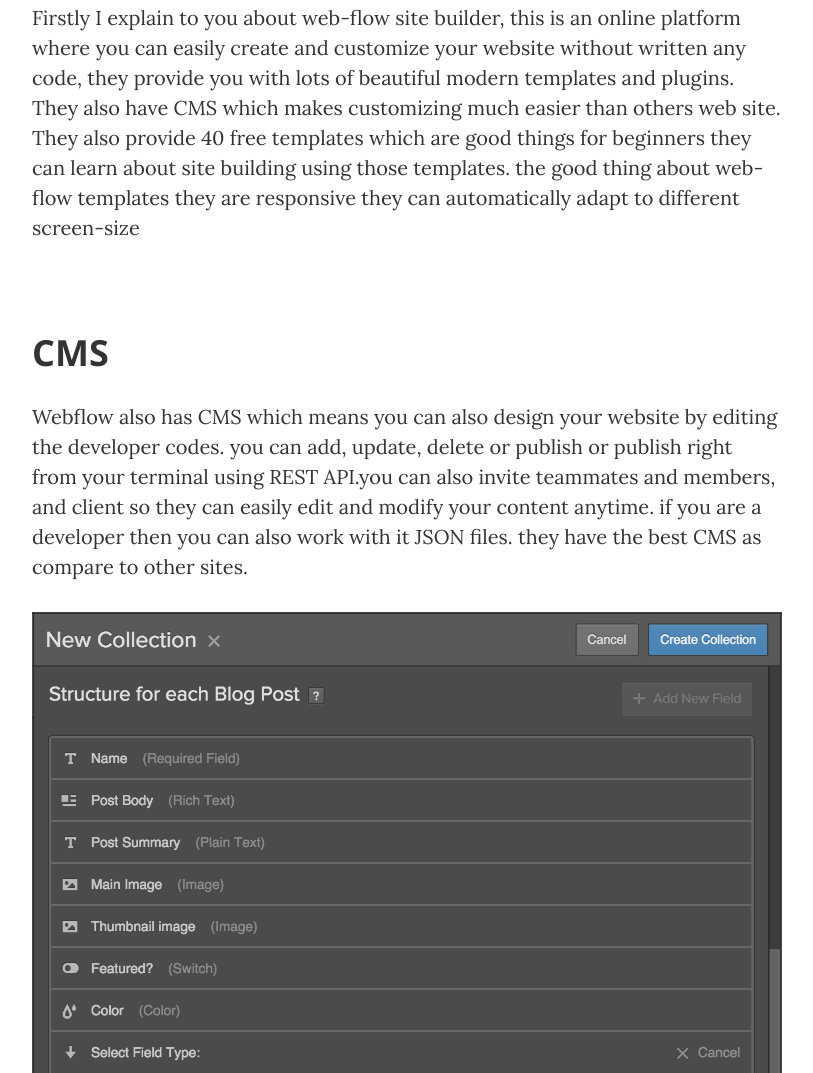
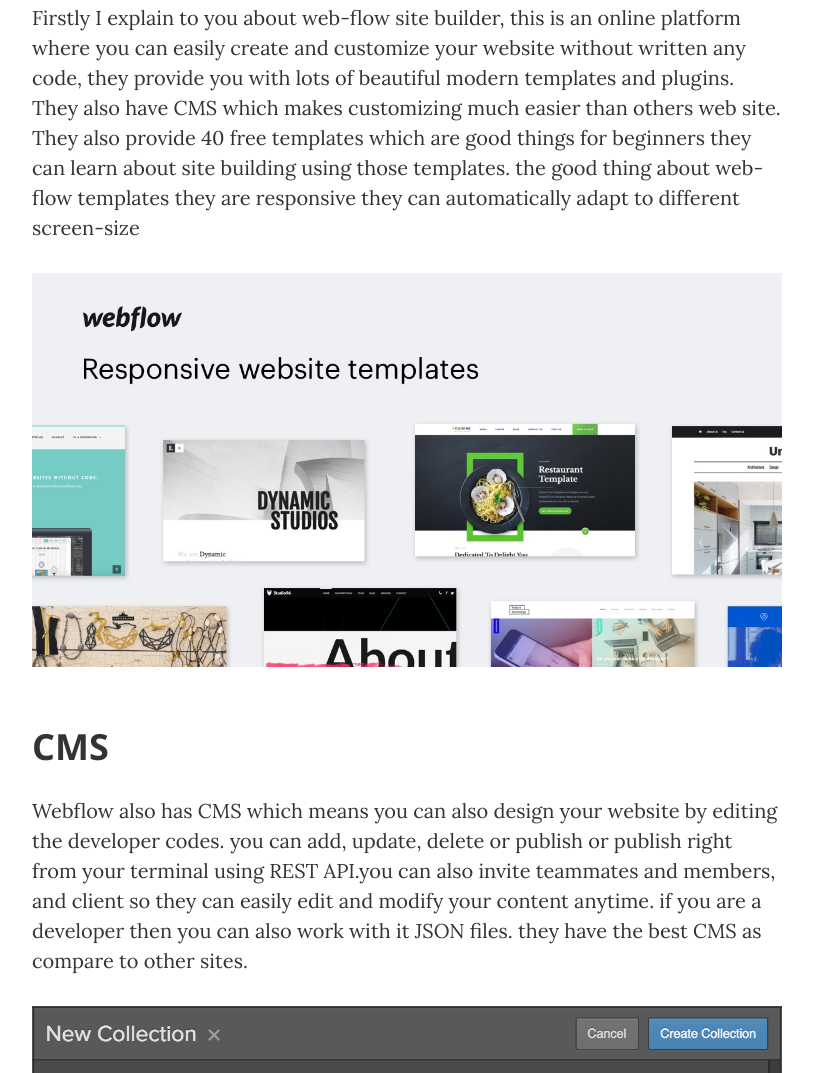
Before and after one commit to tajenderkumar5/Hostingdivine, a website: page post.html in a window 1280 px wide. Shown: the part 1297-2370 px from the top of the page, without its empty margins (233-1046 px from the left). Drawn offline with nearby package versions, Linux system fonts and the light colour scheme.

Commit message:
Update post.html

```diff
--- a/post.html
+++ b/post.html
@@ -95,7 +95,7 @@
                     <h2 class="section-heading">TEMPLATES</h2>
 
                      <p>Firstly I explain to you about web-flow site builder, this is an online platform where you can easily create and customize your website without written any code, they provide you with lots of beautiful modern templates and plugins. They also have CMS which makes customizing much easier than others web site. They also provide 40 free templates which are good things for beginners they can learn about site building using those templates. the good thing about web-flow templates they are responsive they can automatically adapt to different screen-size</p>
-                     <img class="img-responsive" src="img/58b7594de291b63e37f4dc06_templates og v2.png" alt="">
+                     <img class="img-responsive" src="img/58b7594de291b63e37f4dc06_templates og v2.jpg" alt="">
                      <h2 class="section-heading">CMS</h2>
 
                      <p>Webflow also has CMS which means you can also design your website by editing the developer codes. you can add, update, delete or publish or publish right from your terminal using REST API.you can also invite teammates and members, and client so they can easily edit and modify your content anytime. if you are a developer then you can also work with it JSON files. they have the best CMS as compare to other sites.</p>
```
